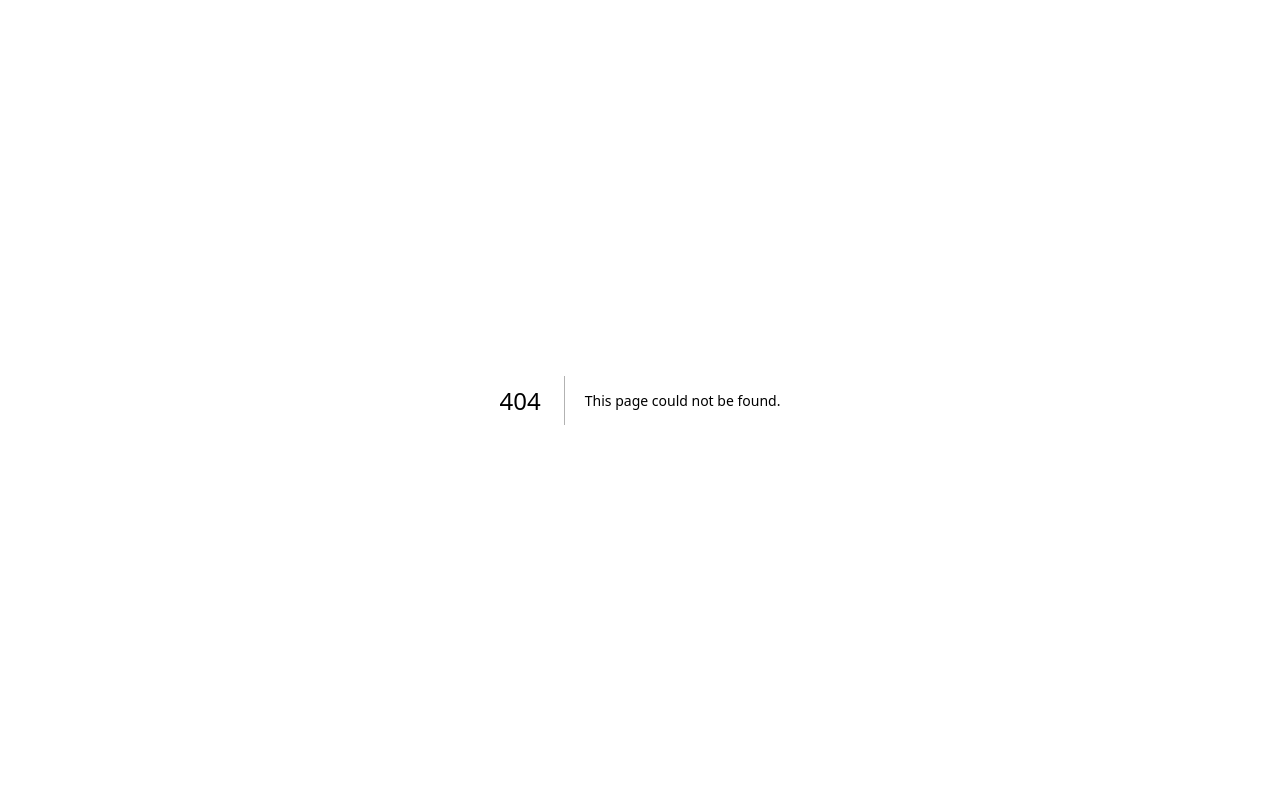
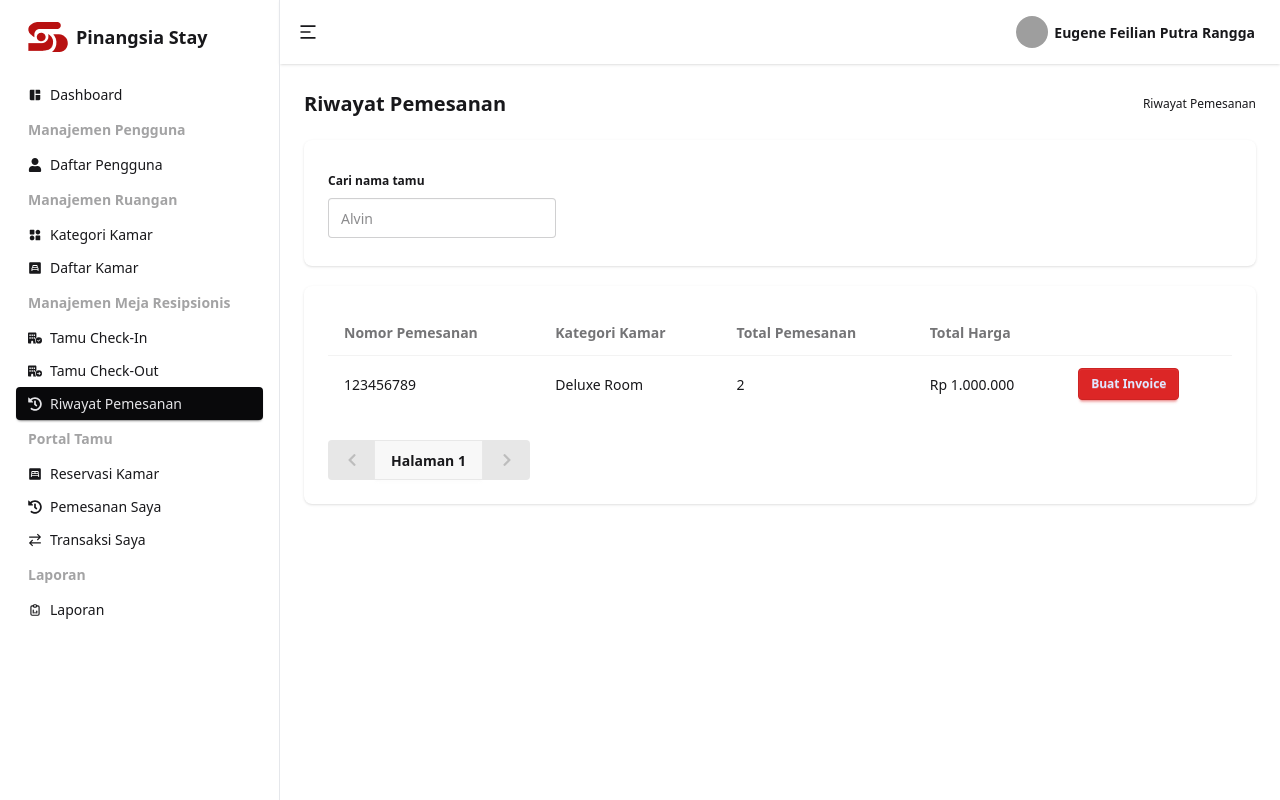
Before and after one commit to Eugene702/pinangsia-stay, a Next.js app: page /reservation-history in a window 1280 px wide. Before the commit this address had no page. Built offline with nearby package versions, Linux system fonts and the light colour scheme; grey boxes are pictures that could not be loaded.

Commit message:
Feat: Menyelesaikan menu riwayat pemesanan

```diff
--- /dev/null
+++ b/src/app/(main)/reservation-history/components/table.tsx
@@ -0,0 +1,37 @@
+"use client"
+
+import dynamic from "next/dynamic"
+
+const Pagination = dynamic(() => import('@/components/pagination'))
+const Table = () => {
+    return <>
+        <table className="table table-zebra">
+            <thead>
+                <tr>
+                    <th>Nomor Pemesanan</th>
+                    <th>Kategori Kamar</th>
+                    <th>Total Pemesanan</th>
+                    <th>Total Harga</th>
+                    <th></th>
+                </tr>
+            </thead>
+            <tbody>
+                <tr>
+                    <td>123456789</td>
+                    <td>Deluxe Room</td>
+                    <td>2</td>
+                    <td>Rp 1.000.000</td>
+                    <td>
+                        <button className="btn btn-primary btn-sm">Buat Invoice</button>
+                    </td>
+                </tr>
+            </tbody>
+        </table>
+
+        <Pagination
+            hasNext={false}
+            hasPrev={false} />
+    </>
+}
+
+export default Table
--- /dev/null
+++ b/src/app/(main)/reservation-history/page.tsx
@@ -0,0 +1,38 @@
+import { Metadata } from "next"
+import dynamic from "next/dynamic"
+
+export const metadata: Metadata = {
+    title: "Riwayat Pemesanan"
+}
+
+const Header = dynamic(() => import('@/components/header'))
+const SearchInput = dynamic(() => import('@/components/searchInput'))
+const Table = dynamic(() => import('./components/table'))
+
+const page = () => {
+    return <main>
+        <Header
+            title="Riwayat Pemesanan"
+            breadcrumbs={[
+                { text: "Riwayat Pemesanan" }
+            ]} />
+
+        <div className="mt-5 bg-white card shadow">
+            <div className="card-body">
+                <div className="flex justify-between items-center">
+                    <SearchInput
+                        label="Cari nama tamu"
+                        placeholder="Alvin" />
+                </div>
+            </div>
+        </div>
+
+        <div className="mt-5 bg-white card shadow">
+            <div className="card-body">
+                <Table />
+            </div>
+        </div>
+    </main>
+}
+
+export default page
```
